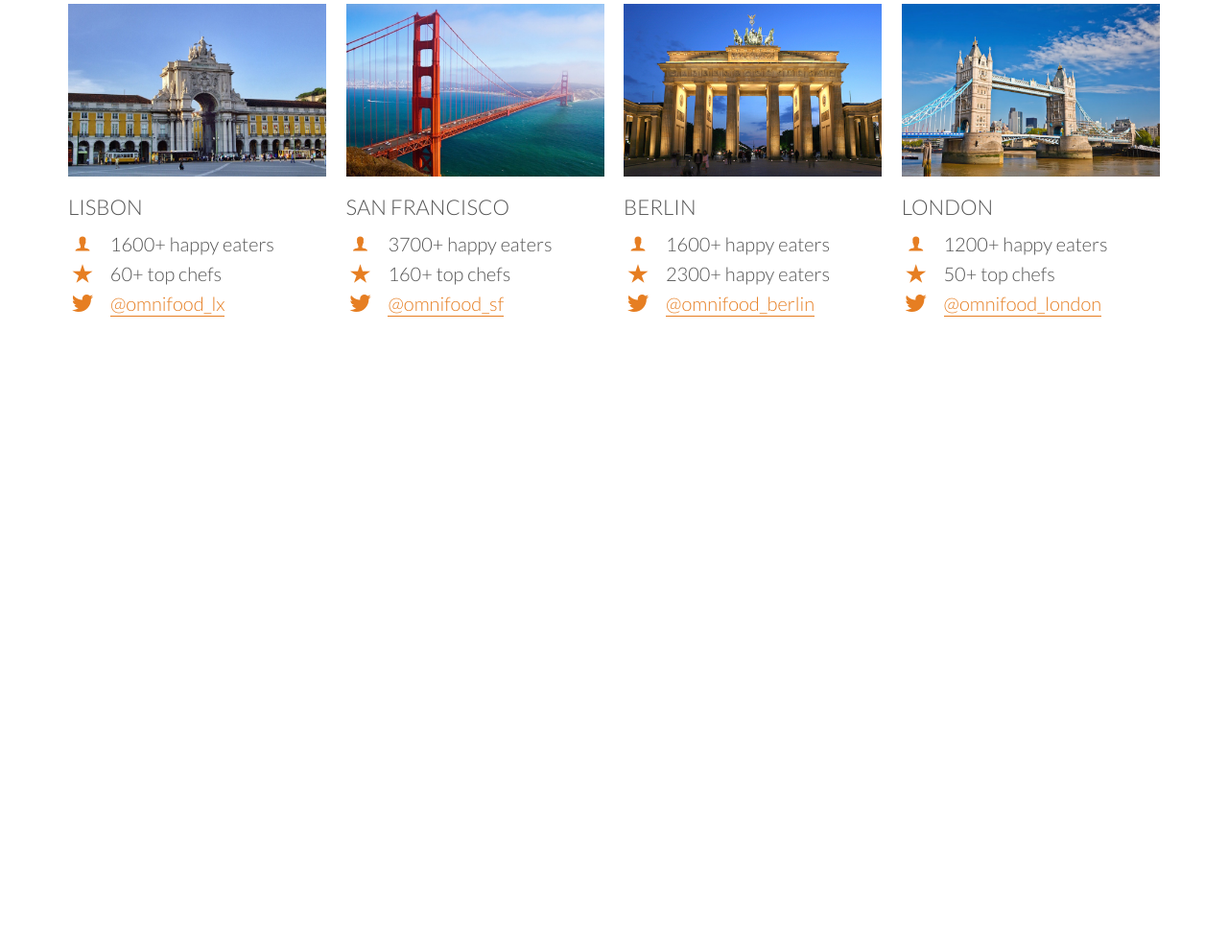
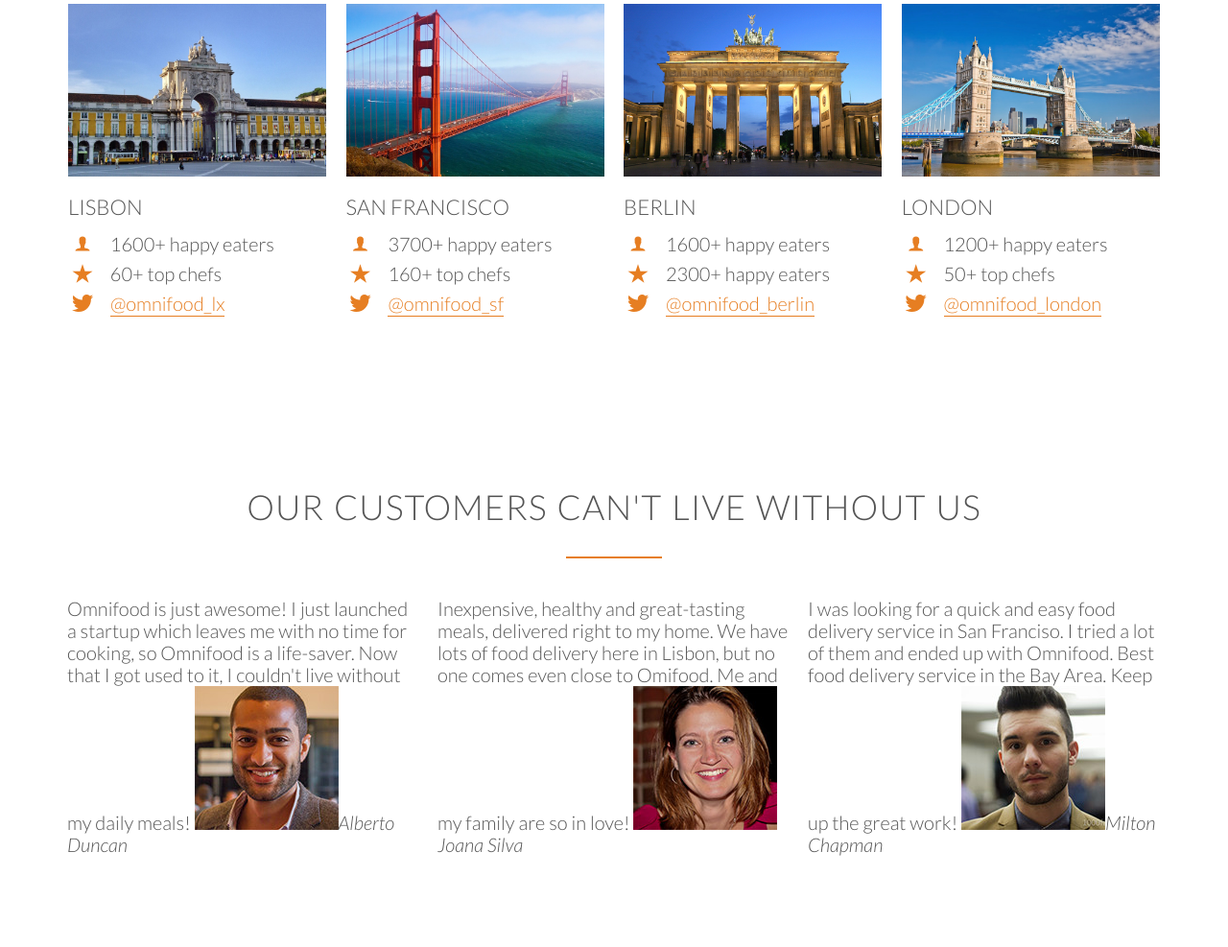
Before and after one commit to andreitch/learnhtml, a plain HTML site: page index.html in a window 1280 px wide. Shown: the part 2883-3870 px from the top of the page at 96% size. Before the commit the page ends 3311 px from the top, so only its background shows below. Drawn offline with Linux system fonts and the light colour scheme; files whose address does not match are found by name.

Commit message:
testimonials section v1

```diff
--- a/index.html
+++ b/index.html
@@ -222,5 +222,31 @@
       </div>
     </section>
 
+    <section class="section-testimonials">
+      <div class="row">
+        <h2>Our customers can't live without us</h2>
+      </div>
+      <div class="row">
+        <div class="col span-1-of-3">
+          <blockquote>
+            Omnifood is just awesome! I just launched a startup which leaves me with no time for cooking, so Omnifood is a life-saver. Now that I got used to it, I couldn't live without my daily meals!
+            <cite><img src="resources/img/customer-1.jpg">Alberto Duncan</cite>
+          </blockquote>
+        </div>
+        <div class="col span-1-of-3">
+          <blockquote>
+            Inexpensive, healthy and great-tasting meals, delivered right to my home. We have lots of food delivery here in Lisbon, but no one comes even close to Omifood. Me and my family are so in love!
+            <cite><img src="resources/img/customer-2.jpg">Joana Silva</cite>
+          </blockquote>
+        </div>
+        <div class="col span-1-of-3">
+          <blockquote>
+            I was looking for a quick and easy food delivery service in San Franciso. I tried a lot of them and ended up with Omnifood. Best food delivery service in the Bay Area. Keep up the great work!
+            <cite><img src="resources/img/customer-3.jpg">Milton Chapman</cite>
+          </blockquote>
+        </div>
+      </div>
+    </section>
+
   </body>
 </html>
--- a/resources/css/style.css
+++ b/resources/css/style.css
@@ -122,7 +122,7 @@ h2:after {
 
 /* ------- LINKS ------- */
 
-a,
+a:link,
 a:active {
   color: #e67e22;
   text-decoration: none;
```
Also changed, not shown: resources/img/customer-1.jpg (added), resources/img/customer-2.jpg (added), resources/img/customer-3.jpg (added).
